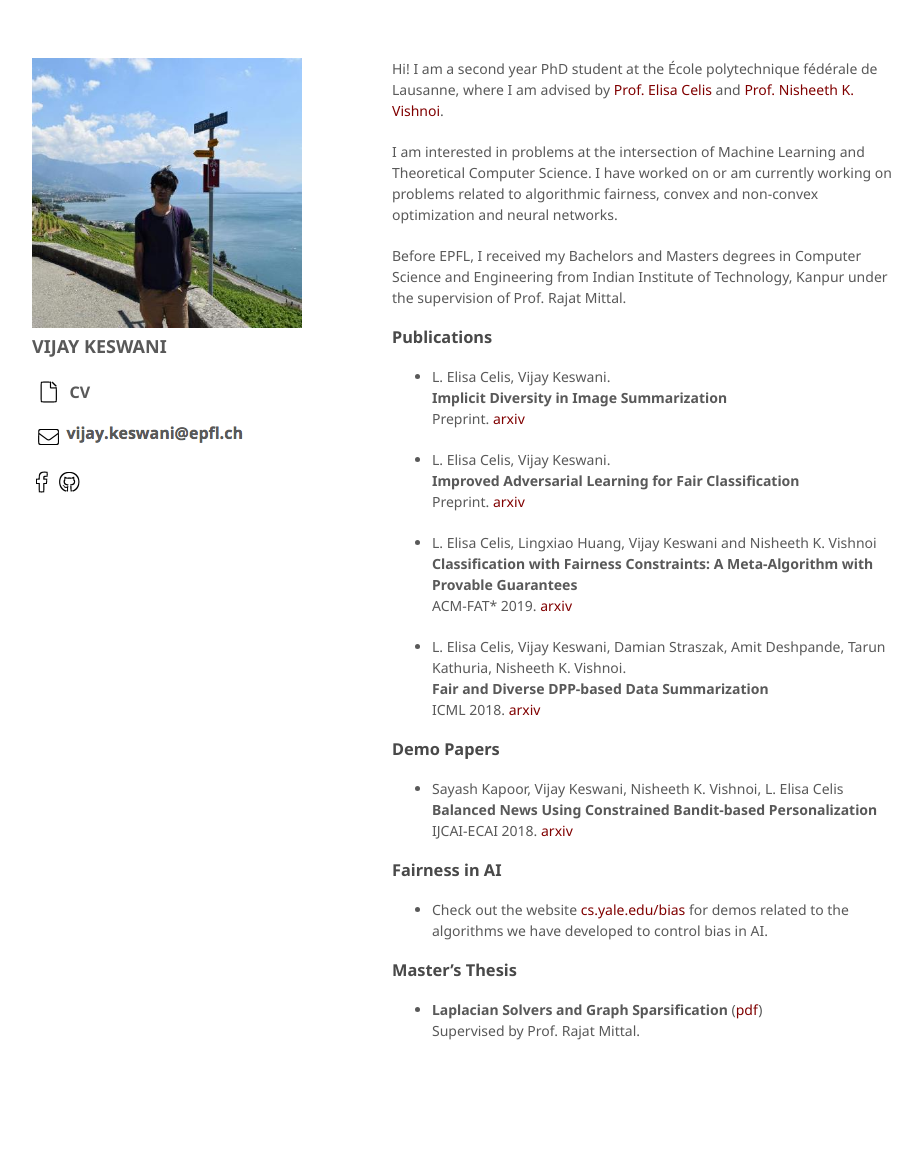
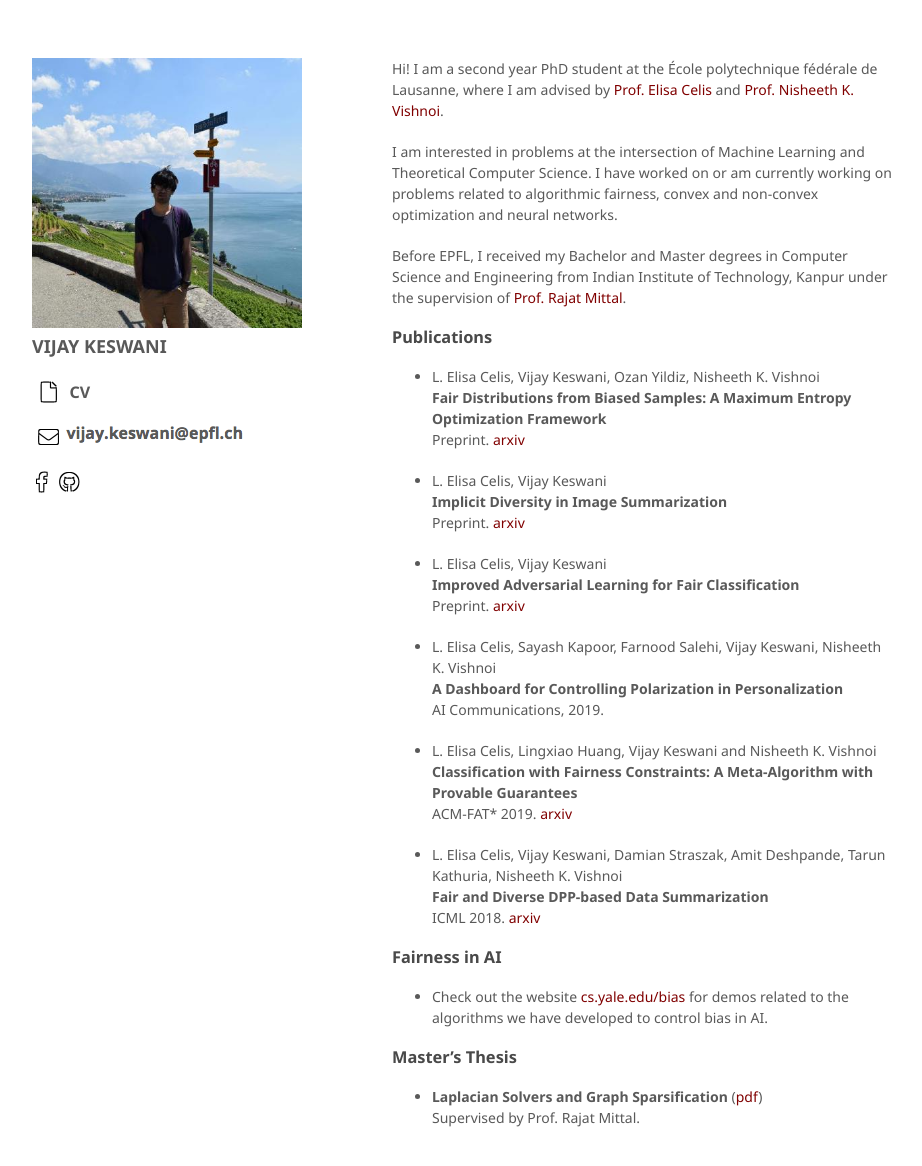
Before and after one commit to vijaykeswani/vijaykeswani.github.io, a Jekyll site: the page built from index.md, in a window 1280 px wide and 1198 px high. Shown: the top 1166 px of the window, without its empty margins (178-1100 px from the left). Built offline with Jekyll 4.4.1, drawn with Linux system fonts in a browser that asks for light colours; nearby versions of some CDN libraries; a script that is not in the unit is left out.

Commit message:
Added content

```diff
--- a/index.md
+++ b/index.md
@@ -4,34 +4,36 @@ layout: default
 
 
 
-Hi! I am a second year PhD student at the École polytechnique fédérale de Lausanne, where I am advised by [Prof. Elisa Celis](https://theory.epfl.ch/celis/HOME.html) and [Prof. Nisheeth K. Vishnoi](https://theory.epfl.ch/vishnoi/Home.html).
+Hi! I am a second year PhD student at the École polytechnique fédérale de Lausanne, where I am advised by [Prof. Elisa Celis](https://theory.epfl.ch/celis/HOME.html) and [Prof. Nisheeth K. Vishnoi](http://cs.yale.edu/homes/vishnoi).
 
 I am interested in problems at the intersection of Machine Learning and Theoretical Computer Science. I have worked on or am currently working on problems related to algorithmic fairness, convex and non-convex optimization and neural networks.
 
-Before EPFL, I received my Bachelors and Masters degrees in Computer Science and Engineering from Indian Institute of Technology, Kanpur under the supervision of Prof. Rajat Mittal.
+Before EPFL, I received my Bachelor and Master degrees in Computer Science and Engineering from Indian Institute of Technology, Kanpur under the supervision of [Prof. Rajat Mittal](https://cse.iitk.ac.in/users/rmittal).
 
 ### Publications
-*   L. Elisa Celis, Vijay Keswani.\\
+*   L. Elisa Celis, Vijay Keswani, Ozan Yildiz, Nisheeth K. Vishnoi\\
+    <b>Fair Distributions from Biased Samples: A Maximum Entropy Optimization Framework</b>\\
+    Preprint. [arxiv](https://arxiv.org/abs/1906.02164)
+
+*   L. Elisa Celis, Vijay Keswani\\
     <b>Implicit Diversity in Image Summarization</b>\\
     Preprint. [arxiv](https://arxiv.org/abs/1901.10265)
 
-*   L. Elisa Celis, Vijay Keswani.\\
+*   L. Elisa Celis, Vijay Keswani\\
     <b>Improved Adversarial Learning for Fair Classification</b>\\
     Preprint. [arxiv](https://arxiv.org/abs/1901.10443)
+
+*   L. Elisa Celis, Sayash Kapoor, Farnood Salehi, Vijay Keswani, Nisheeth K. Vishnoi\\
+    <b>A Dashboard for Controlling Polarization in Personalization</b>\\
+    AI Communications, 2019.
 
 *   L. Elisa Celis, Lingxiao Huang, Vijay Keswani and Nisheeth K. Vishnoi\\
     <b>Classification with Fairness Constraints: A Meta-Algorithm with Provable Guarantees</b>\\
     ACM-FAT* 2019. [arxiv](https://arxiv.org/abs/1802.04023)
 
-*   L. Elisa Celis, Vijay Keswani, Damian Straszak, Amit Deshpande, Tarun Kathuria, Nisheeth K. Vishnoi.\\
+*   L. Elisa Celis, Vijay Keswani, Damian Straszak, Amit Deshpande, Tarun Kathuria, Nisheeth K. Vishnoi\\
     <b>Fair and Diverse DPP-based Data Summarization</b>\\
     ICML 2018. [arxiv](https://arxiv.org/abs/1802.04023)
-
-### Demo Papers
-
-*   Sayash Kapoor, Vijay Keswani, Nisheeth K. Vishnoi, L. Elisa Celis\\
-    <b>Balanced News Using Constrained Bandit-based Personalization</b>\\
-    IJCAI-ECAI 2018. [arxiv](https://arxiv.org/abs/1806.09202)
 
 ### Fairness in AI
 
```
